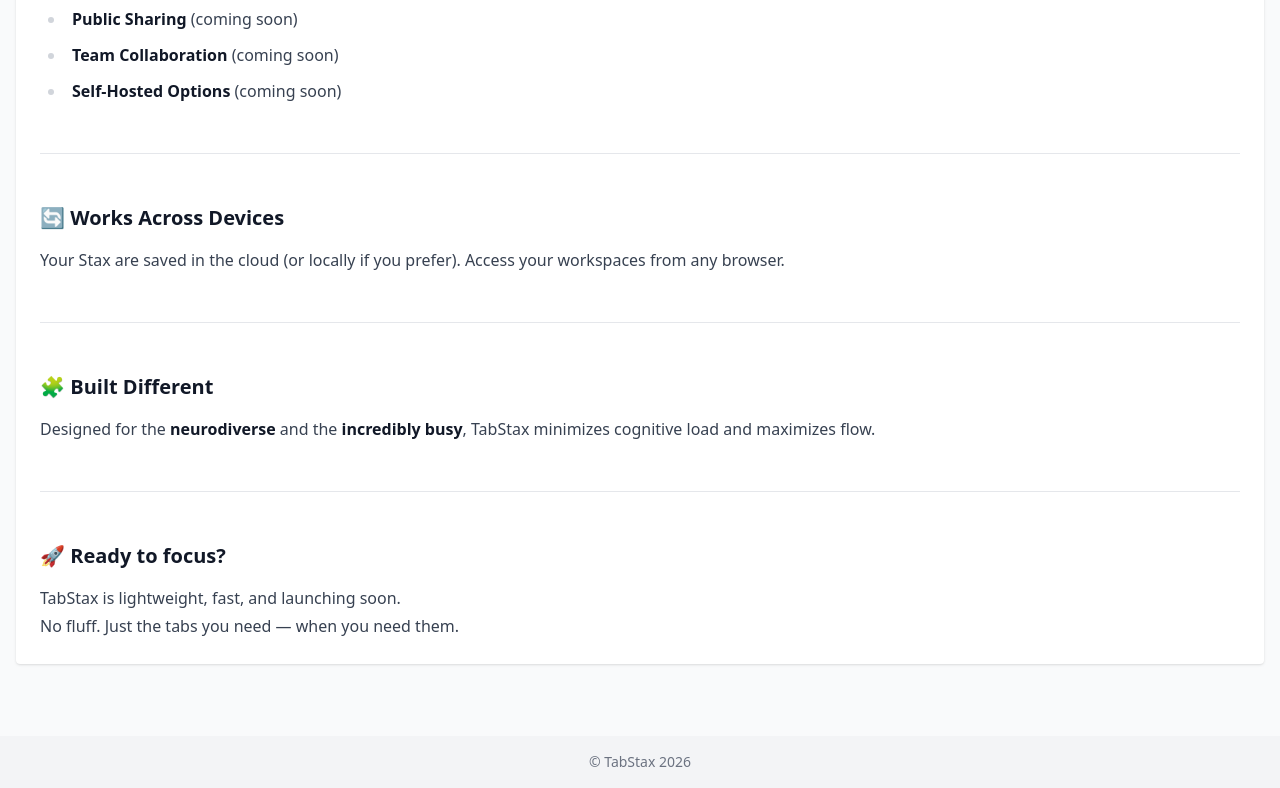
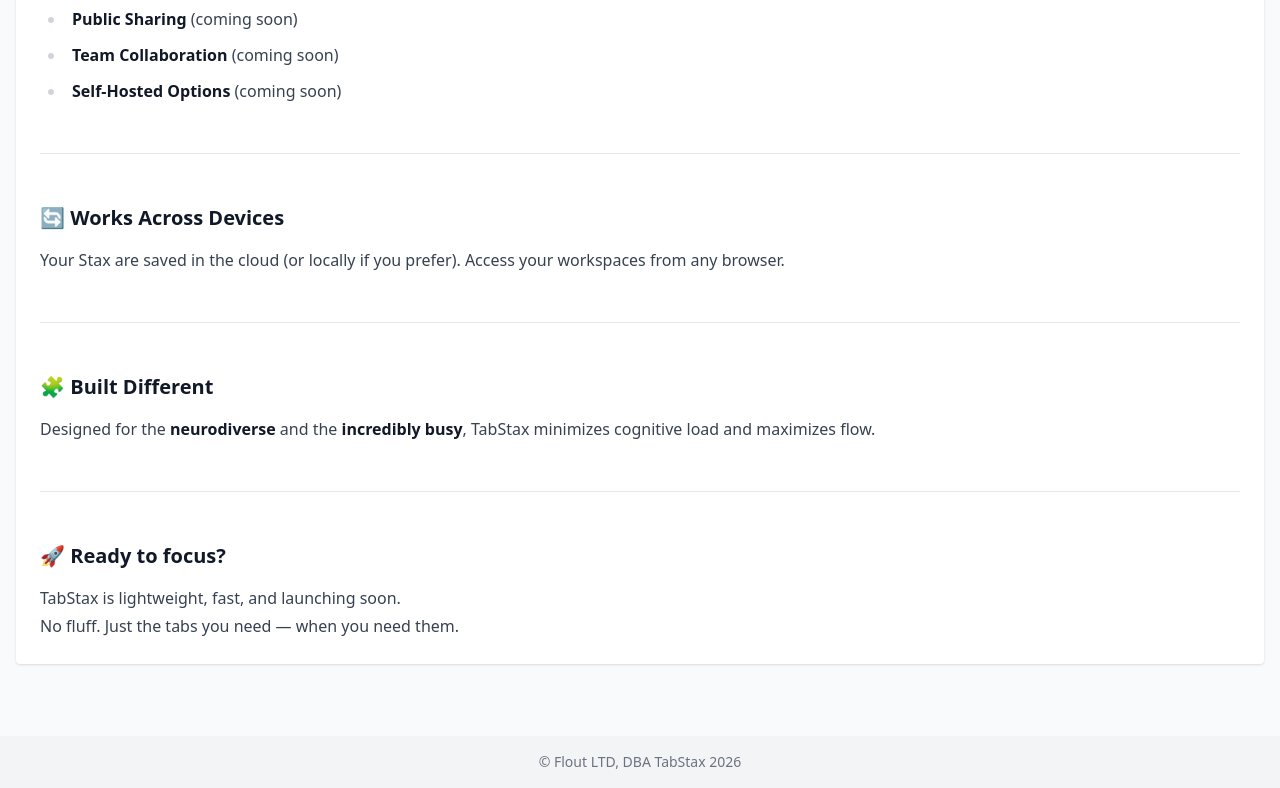
Before and after one commit to Hulupeep/Tabstax-web, an Eleventy site: page content/index.md in a window 1280 px wide. Shown: the part 2019-2807 px from the top of the page. Built offline with nearby package versions, Linux system fonts and the light colour scheme; Eleventy itself is replaced by a stand-in of ours; files that its build step writes are made by us from their sources; a script that the page names is missing.

Commit message:
Update base.html

```diff
--- a/_includes/base.html
+++ b/_includes/base.html
@@ -33,7 +33,7 @@
 
     <footer class="bg-gray-100 py-4 mt-10">
         <div class="container mx-auto px-4 text-sm text-center text-gray-500">
-            © TabStax {{ "now" | date: "%Y" }}
+            © Flout LTD, DBA TabStax {{ "now" | date: "%Y" }}
         </div>
     </footer>
 </body>
```
